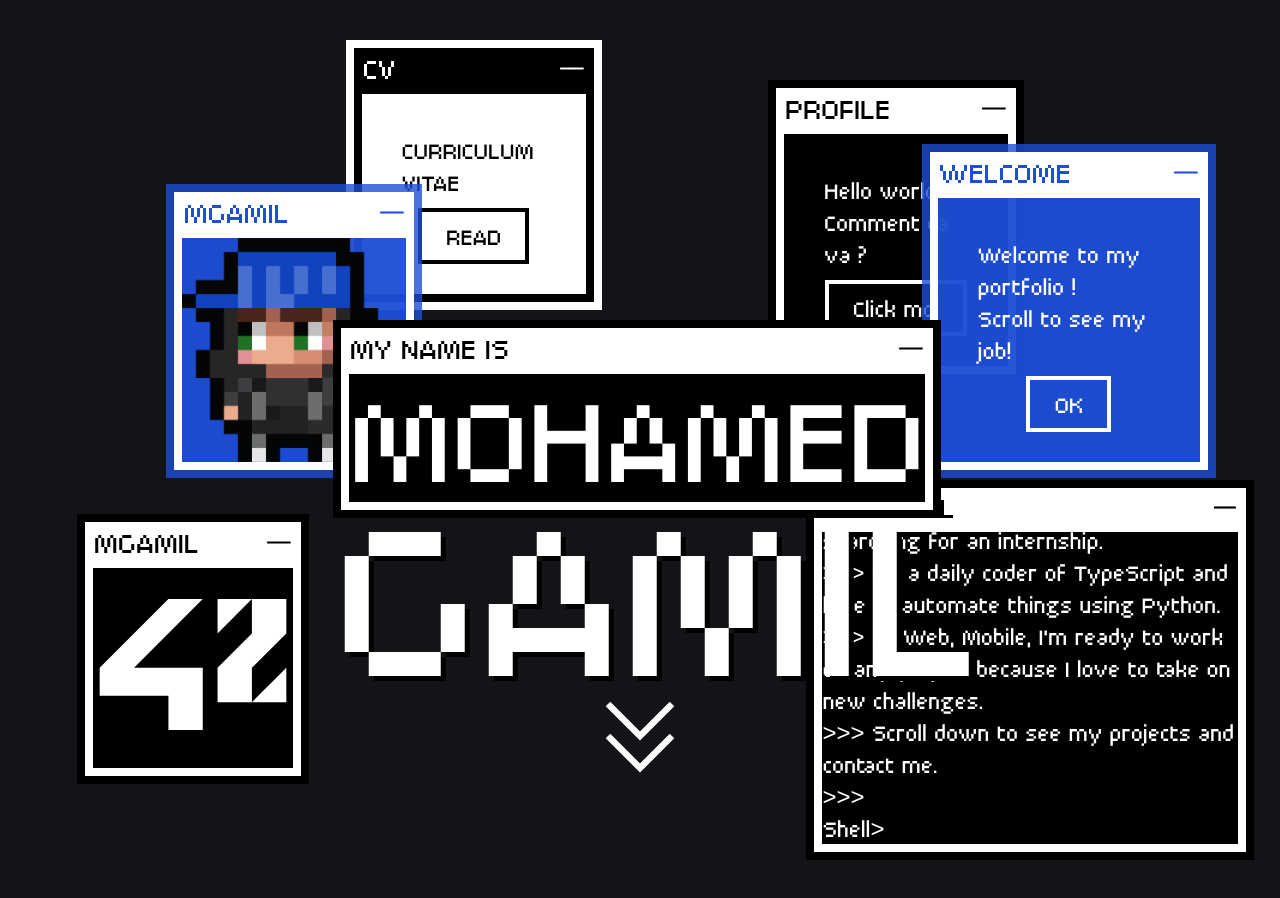
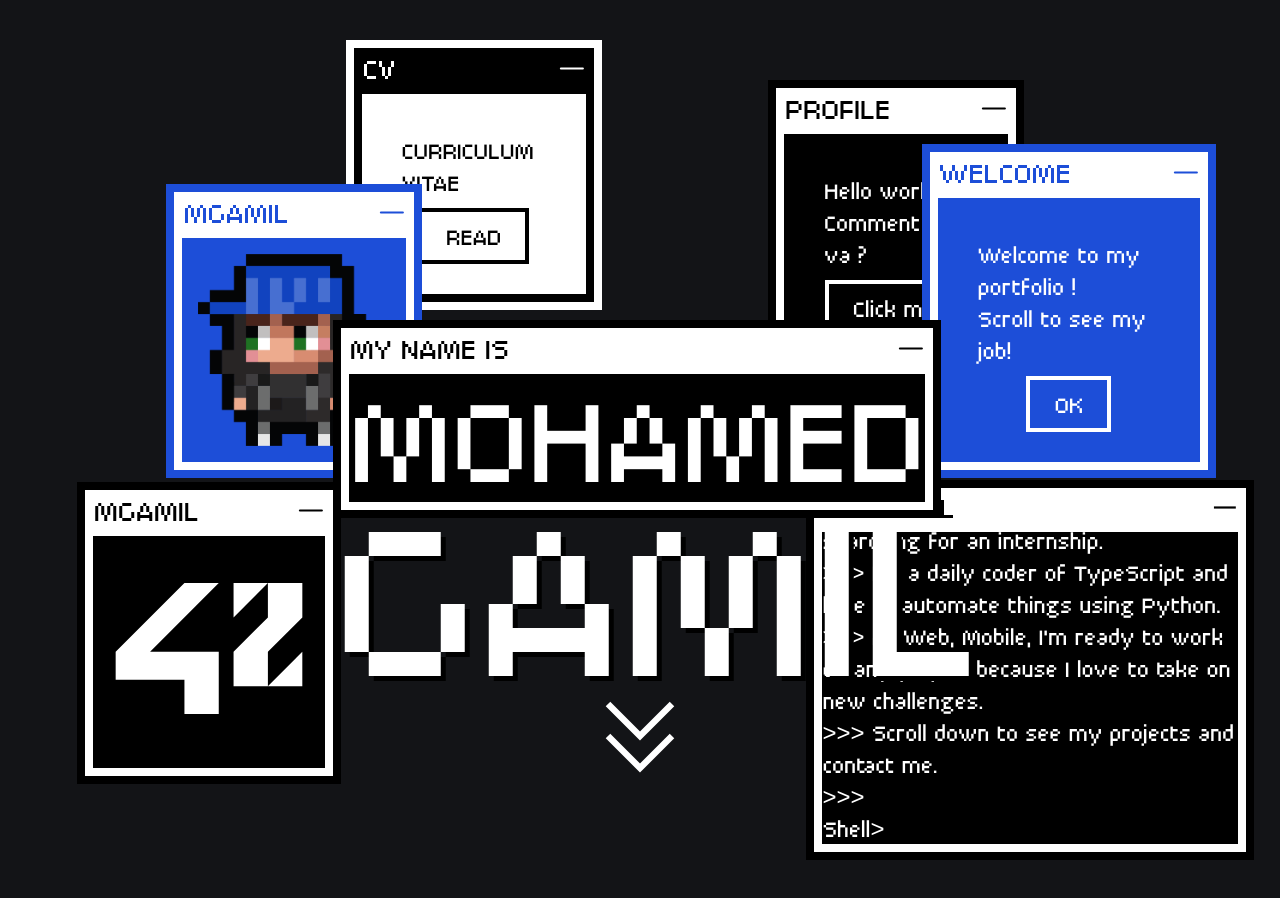
Before and after one commit to GamilMohamed/portfoliov2, a React (Vite) app: page / in a window 1280 px wide. Shown: the top 898 px of the page. Built offline with nearby package versions, Linux system fonts and the light colour scheme.

Commit message:
plus clean n cleaner

```diff
--- a/src/App.tsx
+++ b/src/App.tsx
@@ -201,7 +201,7 @@ function App() {
           zIndex={10}
           theme="blue"
           width={20}
-          pad={false}
+          pad={"p-4"}
           title={"MGAMIL"}
         >
           <>
@@ -294,7 +294,7 @@ function App() {
         animation={animation}
         transition={{ duration: 2, delay: 0 }}
       >
-        <WindowBloc zIndex={10} theme="black" pad={false} title={"MGAMIL"}>
+        <WindowBloc zIndex={10} theme="black" pad={"p-4"} title={"MGAMIL"}>
           <>
             {/* <p>sQDSQD</p> */}
             <svg
--- a/src/Box.tsx
+++ b/src/Box.tsx
@@ -4,11 +4,12 @@ import { useState } from "react";
 export const themes = {
   blue: {
     primary: "text-blue-700",
-    bg: "bg-blue-700/80",
+    bg: "bg-blue-700",
     bgs: "bg-white",
     border: "border-white",
     secondary: "text-white",
     svgcolor: "rgb(29 78 216)",
+
     main: "blue",
     second: "white"
   },
@@ -19,6 +20,7 @@ export const themes = {
     border: "border-black",
     secondary: "text-black",
     svgcolor: "white",
+
     main: "white",
     second: "black"
   },
@@ -33,33 +35,7 @@ export const themes = {
     main: "black",
     second: "white"
   },
-  thomas: {
-    primary: "text-red-700",
-    bg: "bg-red-700",
-    bgs: "bg-purple-700",
-    border: "border-purple-700",
-    secondary: "text-purple-700",
-    svgcolor: "red",
-  },
 };
-
-// function Box() {
-//   return (
-//     <>
-//       <WindowBloc
-//         theme="black"
-//         button={"Click me"}
-//         width={20}
-//         title={"PROFIL"}
-//       >
-//         <>
-//         <img src="https://cdn.intra.42.fr/users/3aed91771be50eea96087d8d49c58d40/mgamil.jpg" alt="moha" />
-//         <p>Hello world !!!</p>
-//         </>
-//         </WindowBloc>
-//     </>
-//   );
-// }
 
 interface SquareRectangleProps {
   theme: "blue" | "white" | "black";
@@ -70,7 +46,7 @@ interface SquareRectangleProps {
   children?: React.ReactNode;
   zIndex?: number;
   close?: boolean;
-  pad?: boolean | "p-10";
+  pad?: boolean | string;
 }
 
 const WindowBloc: React.FC<SquareRectangleProps> = ({
```
